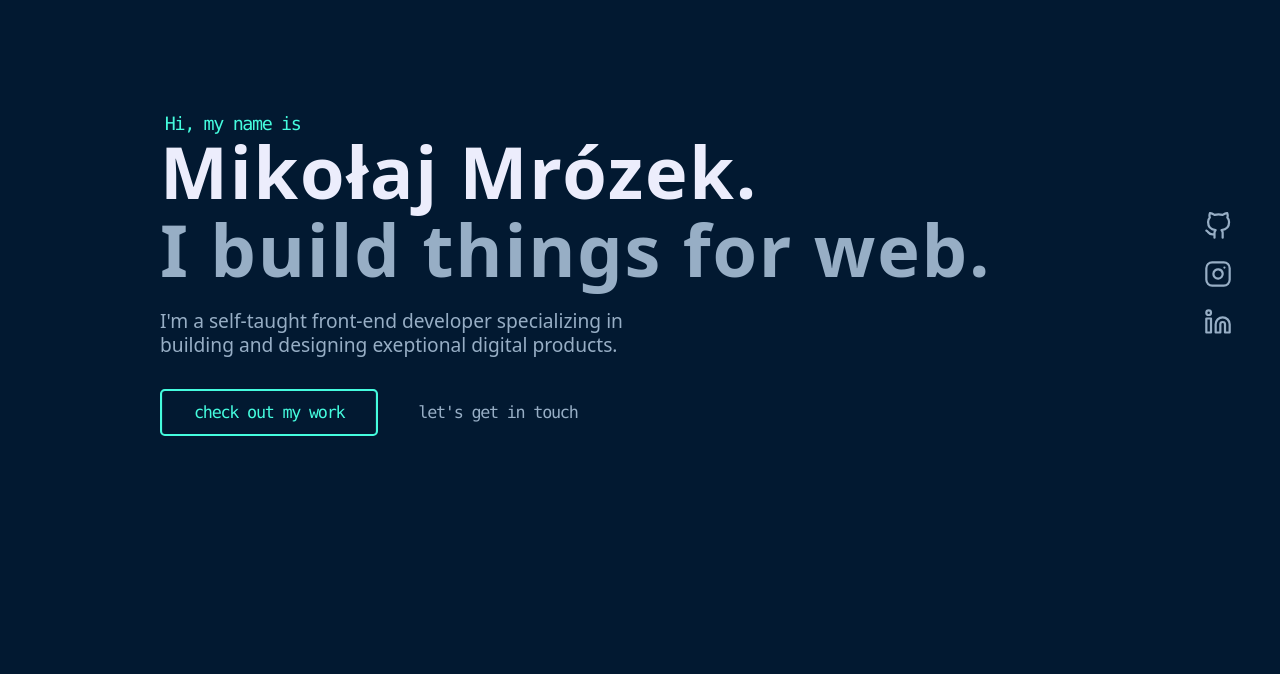
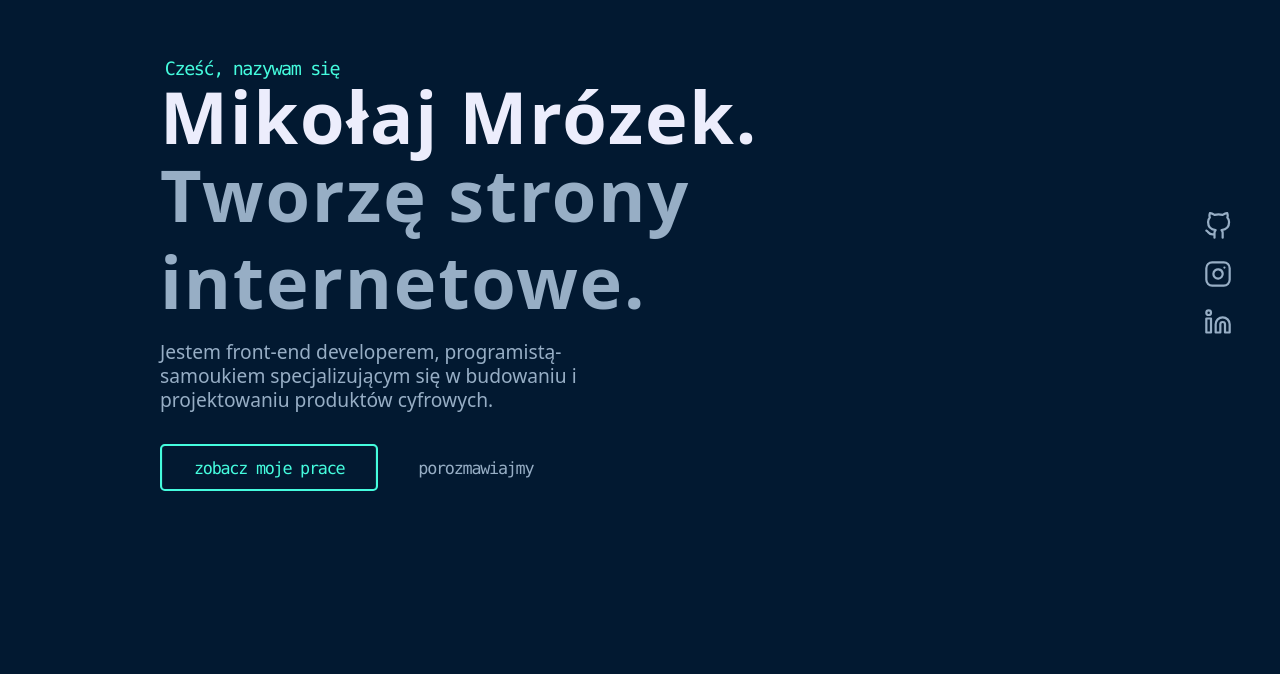
Before and after one commit to reqill/portfolio-2022, a React (Create React App) app: page / in a window 1280 px wide. Shown: the part 126-800 px from the top of the page. Built offline with nearby package versions, Linux system fonts and the light colour scheme; a web font is replaced by a local one.

Commit message:
Changed default language to polish

```diff
--- a/src/App.js
+++ b/src/App.js
@@ -15,7 +15,7 @@ const MOBILE_BREAKPOINT = 690;
 
 const App = () => {
   const [isNavbarOpen, setNavbarOpen] = useState(false)
-  const [lang, setLang] = useState("en")
+  const [lang, setLang] = useState("pl")
   const [width, setWidth] = useState(Number(window.innerWidth));
   const [mobile, setMobile] = useState(false)
 
```
